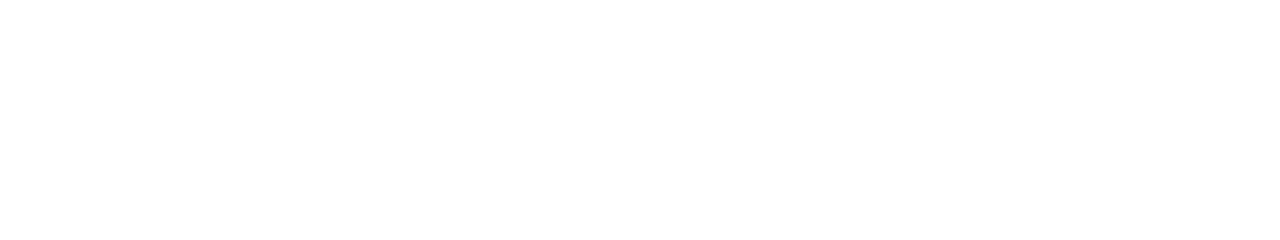
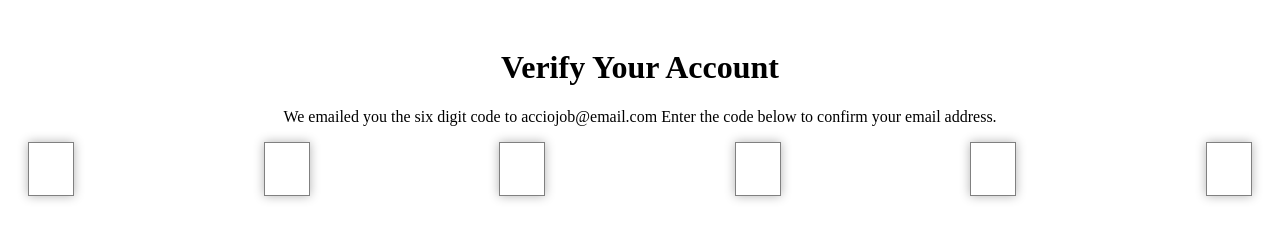
Before and after one commit to acciojob/OTP-vaibha987, a website: page main.html in a window 1280 px wide. Drawn offline with Linux system fonts and the light colour scheme.

Commit message:
created a submission

```diff
--- a/main.html
+++ b/main.html
@@ -1,16 +1,26 @@
 <!DOCTYPE html>
+<html>
+<head>
+    <link rel="stylesheet" href="styles.css">
+</head>
+<body>
+    <div class="container">
+        <h1>Verify Your Account</h1>
+        <p>
+            We emailed you the six digit code to acciojob@email.com
+            Enter the code below to confirm your email address.
+        </p>
+        <div class="code-container">
+            <input type="text" class="code">
+            <input type="text" class="code">
+            <input type="text" class="code">
+            <input type="text" class="code">
+            <input type="text" class="code">
+            <input type="text" class="code">
+        </div>
+    </div>
 
-<html>
-
-<head>
-	<link rel="stylesheet" href="styles.css">
-</head>
-
-<body>
-	<!-- the entire body must be written by student -->
     <script type="text/javascript" src="./script.js">
 </script>
-
 </body>
-
 </html>
--- a/script.js
+++ b/script.js
@@ -1 +1,22 @@
 //your JS code here. If required.
+let codes = document.querySelectorAll(".code")
+// change, input
+codes.forEach((code,index)=>{
+
+    code.addEventListener("input",()=>{
+        if(code.value.length == 1){
+             if(index < codes.length-1){
+                   codes[index+1].focus()
+             }
+        }
+    })
+    // keyup, keydown(press)
+    code.addEventListener("keydown",(e)=>{
+           console.log(e.key)
+        if(e.key == "Backspace"){
+              if(index > 0 && code.value.length == 0){
+                codes[index-1].focus()
+              }
+        }
+    })
+})
--- a/styles.css
+++ b/styles.css
@@ -1 +1,24 @@
 /*  your css code here. If applicable */
+.container{
+   background-color: #fff;
+   padding: 20px;
+   border-radius: 10px;
+   text-align: center;
+}
+.code-container{
+    display: flex;
+    justify-content: space-between;
+}
+.code{
+    width: 40px;
+    height: 50px;
+    font-size: 24px;
+    text-align: center;
+    border: 1px solid gray;
+    box-shadow: 0 0 10px rgba(0,0,0,0.3);
+}
+.code:focus{
+    border: 2px solid #000;
+    border-radius: 10px;
+    outline: none;
+}
```
